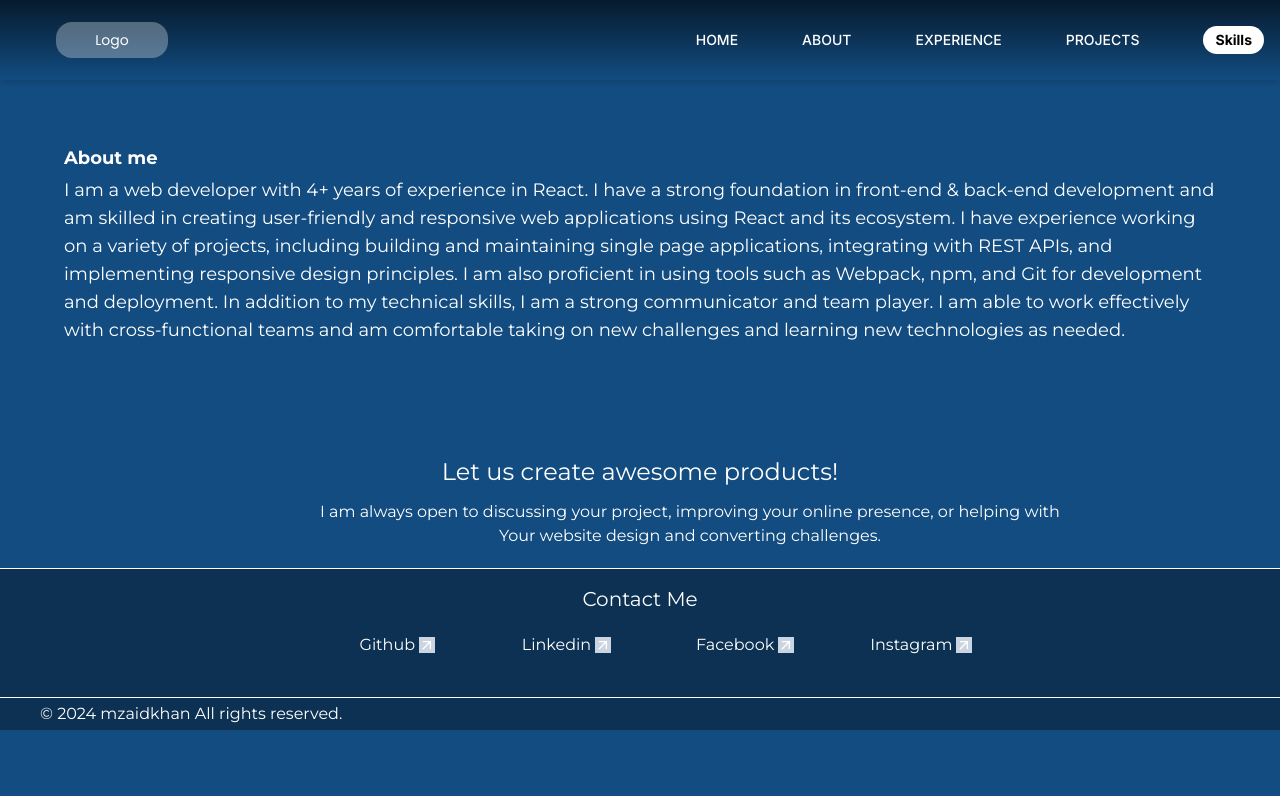
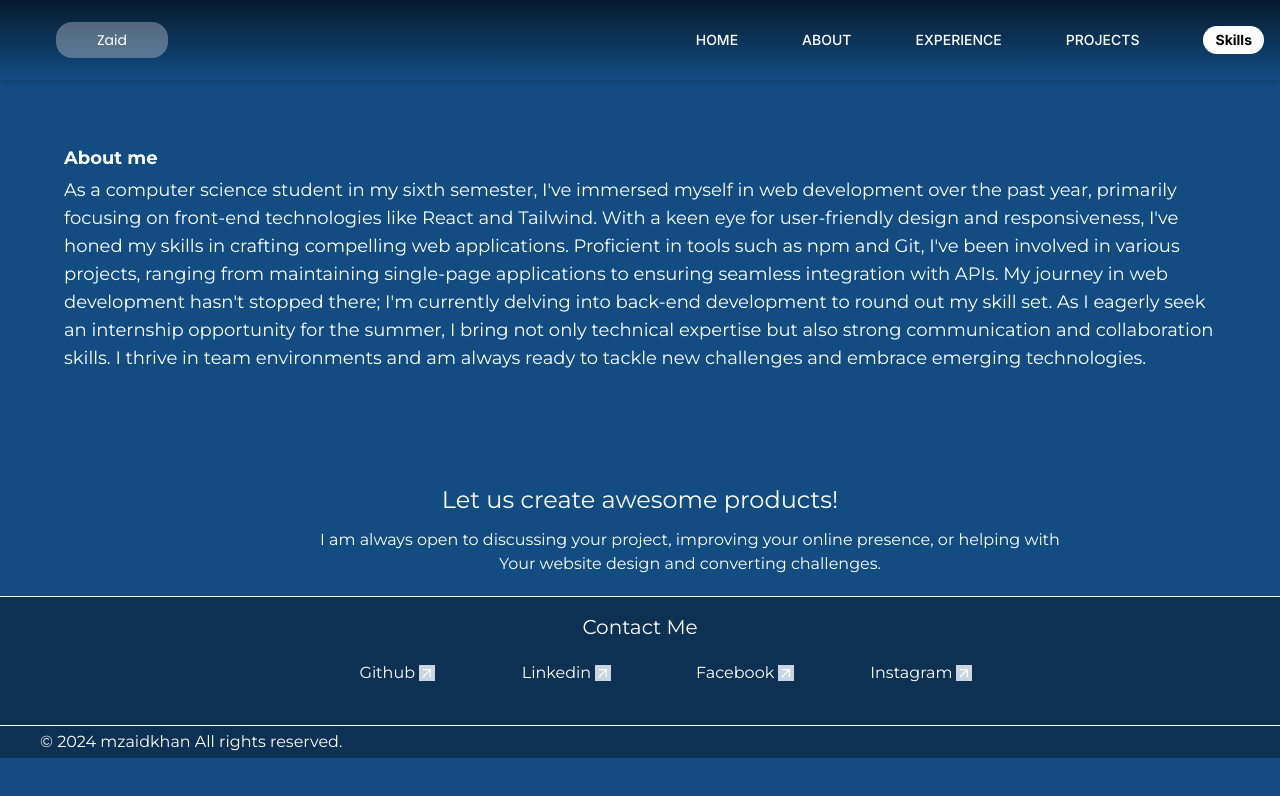
Before and after one commit to MuhammadZaidKhan/Portfolio-Website, a React (Vite) app: page /about in a window 1280 px wide. Shown: the top 796 px of the page. Built offline with nearby package versions, Linux system fonts and the light colour scheme; a web font is replaced by a local one.

Commit message:
Some Changes

```diff
--- a/src/App.jsx
+++ b/src/App.jsx
@@ -6,14 +6,14 @@ import Experience from './Pages/Experience';
 import Skills from './Pages/Skills';
 import Navbar from './Components/Navbar';
 import Projects from './Pages/Projects';
-import Bot from './Components/Bot';
+// import Bot from './Components/Bot';
 
 
 function App() {
   return (
     <BrowserRouter>
       <Navbar />
-      <Bot />
+      {/* <Bot /> */}
       <Routes>
         <Route path='/' element={<Home />} />
         <Route path='/about' element={<About />} />
--- a/src/Components/Footer.jsx
+++ b/src/Components/Footer.jsx
@@ -3,7 +3,7 @@ import { MdArrowOutward } from "react-icons/md";
 const Footer = () => {
     return (
         <div className='footer text-white'>
-            <div className='flex flex-col justify-center items-center pt-4 pb-10  border'>
+            <div className='flex flex-col justify-center items-center pt-4 pb-10 border'>
                 <h2 className='font-Montserrat font-normal text-xl'>Contact Me</h2>
 
                 <ul className='grid grid-cols-2 gap-8 md:grid-cols-4 md:space-x-10 pt-5 font-Montserrat font-normal'>
--- a/src/Components/Navbar.jsx
+++ b/src/Components/Navbar.jsx
@@ -13,7 +13,7 @@ export default function Header() {
             <div className="sticky top-0 w-full h-20 shadow-md z-[100] nav-bg text-white">
                 <div className="flex justify-between items-center w-full h-full px-4 2xl:px-16">
                     <div class="flex items-center justify-center w-28 h-9 md:ml-10 px-12 pt-2 pb-2 rounded-2xl logo">
-                        <span class="text-white font-base text-sm font-poppins">Logo</span>
+                        <span class="text-white font-base text-sm font-poppins">Zaid</span>
                     </div>
 
                     <div>
--- a/src/Pages/About.jsx
+++ b/src/Pages/About.jsx
@@ -6,7 +6,9 @@ const About = () => {
         <div className='bg-blue min-h-screen text-white'>
             <div className='pt-12 md:pt-16 md:pl-16 md:pr-16 text-center md:text-start px-3 pb-0 md:space-y-1 space-y-3'>
                 <h2 className='font-Montserrat font-bold md:text-lg text-2xl'>About me</h2>
-                <p className='font-Montserrat font-normal text-lg leading-7'>I am a web developer with 4+ years of experience in React. I have a strong foundation in front-end & back-end development and am skilled in creating user-friendly and responsive web applications using React and its ecosystem. I have experience working on a variety of projects, including building and maintaining single page applications, integrating with REST APIs, and implementing responsive design principles. I am also proficient in using tools such as Webpack, npm, and Git for development and deployment. In addition to my technical skills, I am a strong communicator and team player. I am able to work effectively with cross-functional teams and am comfortable taking on new challenges and learning new technologies as needed.</p>
+                <p className='font-Montserrat font-normal text-lg leading-7'>As a computer science student in my sixth semester, I've immersed myself in web development over the past year, primarily focusing on front-end technologies like React and Tailwind. With a keen eye for user-friendly design and responsiveness, I've honed my skills in crafting compelling web applications. Proficient in tools such as npm and Git, I've been involved in various projects, ranging from maintaining single-page applications to ensuring seamless integration with APIs.
+
+                    My journey in web development hasn't stopped there; I'm currently delving into back-end development to round out my skill set. As I eagerly seek an internship opportunity for the summer, I bring not only technical expertise but also strong communication and collaboration skills. I thrive in team environments and am always ready to tackle new challenges and embrace emerging technologies.</p>
             </div>
 
             <div>
--- a/src/Pages/Home.jsx
+++ b/src/Pages/Home.jsx
@@ -23,7 +23,7 @@ const Home = () => {
                 <div className='pt-10 text-center md:text-start md:pt-20 md:pl-8 space-y-3'>
                     <h1 className='font-Montserrat font-normal text-4xl'>Muhammad Zaid Khan</h1>
                     <h2 className='font-Montserrat font-light text-2xl'>Full Stack Developer</h2>
-                    <p className='px-3 md:px-0 md:w-5/6 font-Montserrat font-light text-base pt-4 leading-6'>Lorem ipsum dolor, sit amet consectetur adipisicing elit. Exercitationem maxime minus officia dicta suscipit aliquam iusto veniam voluptate quis, blanditiis, saepe fugit eius omnis voluptatem laboriosam voluptas, ipsam ab temporibus.</p>
+                    <p className='px-3 md:px-0 md:w-5/6 font-Montserrat font-light text-base pt-4 leading-6'>Welcome to my portfolio website! I'm a versatile web developer skilled in both front-end and back-end development, dedicated to crafting exceptional digital experiences. Let's build something amazing together.</p>
                 </div>
             </div>
 
```
Also changed, not shown: src/assets/1.jpg (added).
